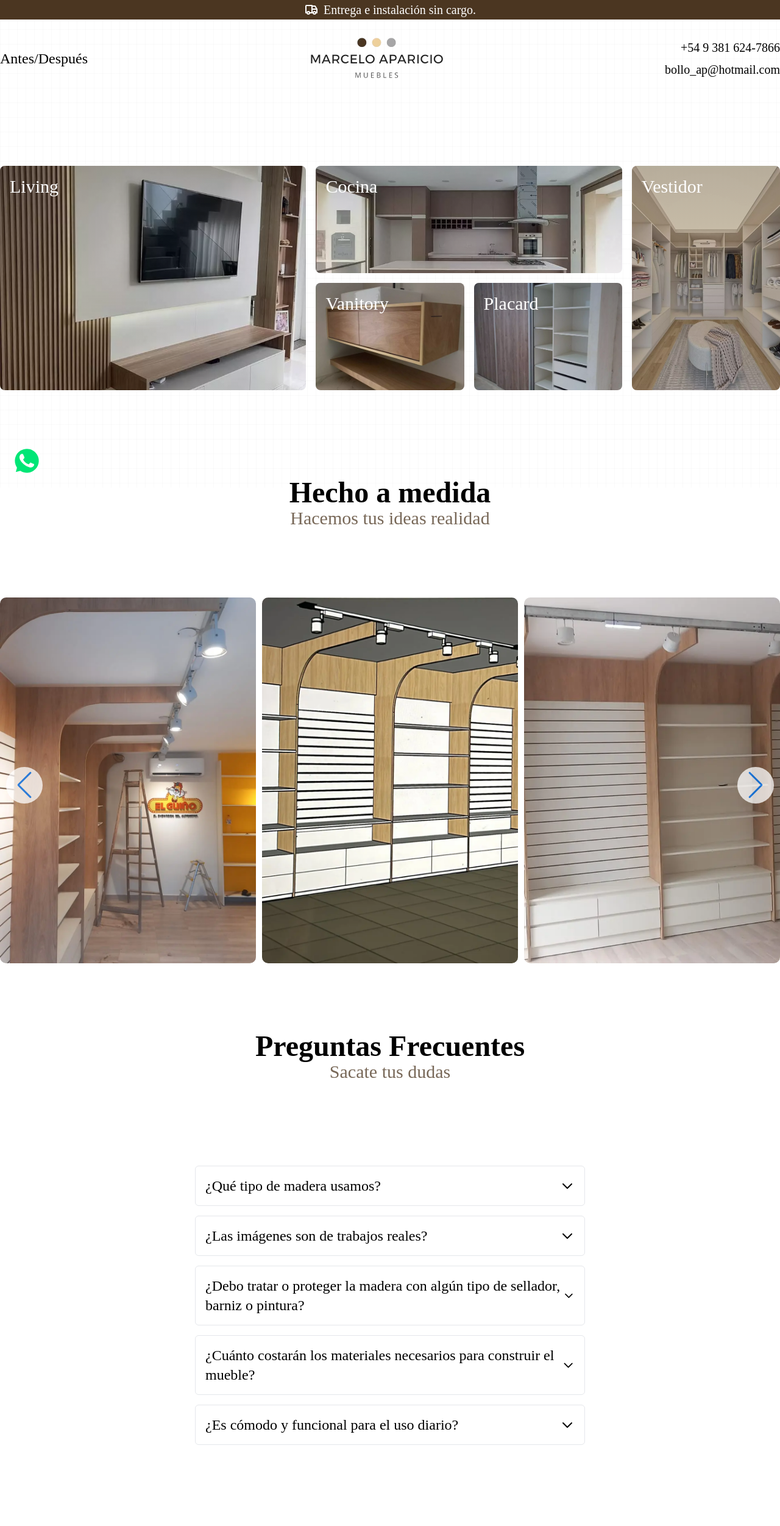
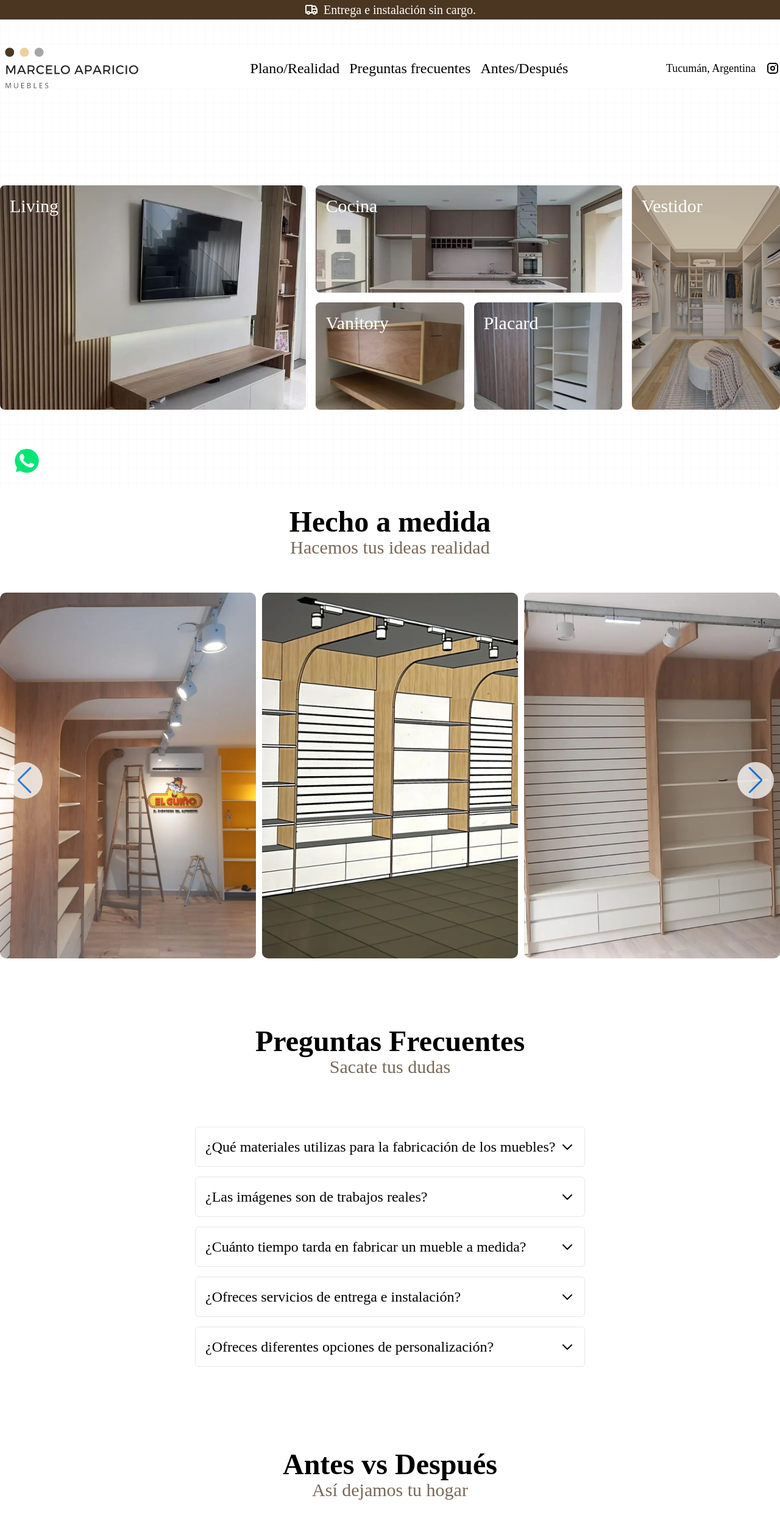
Before and after one commit to maximodip/marcelo-muebles, an Astro site: page / in a window 1280 px wide. Shown: the top 2503 px of the page at 61% size. Built offline with nearby package versions, Linux system fonts and the light colour scheme; Astro itself is replaced by a stand-in of ours; a web font is replaced by a local one; what @midudev/tailwind-animations would draw is missing.

Commit message:
add icon and change logo to left

```diff
--- a/src/components/BentoGrid.astro
+++ b/src/components/BentoGrid.astro
@@ -2,7 +2,7 @@
 import { Image } from "astro:assets";
 ---
 
-<section class="md:my-32 px-2 md:px-0" id="first-content">
+<section class="md:my-36 px-2 md:px-0" id="first-content">
   <div class="py-4">
     <div class="grid grid-cols-1 sm:grid-cols-2 md:grid-cols-5 gap-4 h-full">
       <div
--- a/src/components/Navbar.astro
+++ b/src/components/Navbar.astro
@@ -1,31 +1,38 @@
 ---
 import Menu from "../components/icons/Menu.astro";
-import { Image } from 'astro:assets';
+import Instagram from "../components/icons/Instagram.astro";
+import { Image } from "astro:assets";
 ---
 
-<nav class="h-16 max-sm:mt-4 sm:mt-8 sm:mb-4 container mx-auto px-2 md:px-0">
+<header
+  class="h-16 max-sm:mt-4 sm:mt-12 sm:mb-4 container mx-auto px-2 md:px-0 bg-white"
+>
   <div class="flex items-center justify-between h-full">
-    <div class="sm:flex items-center gap-x-4 text-xl hidden">
-      <a href="/#antes-despues" class="text-2xl hover:underline">Antes/Después</a
-      >
-    </div>
-    <a href="/" class="hidden sm:block">
-      <Image src="/logo.webp" alt="Logo" height="350" width="250" />
-    </a>
-    <a href="/" class="block sm:hidden">
+    <a href="/" class="block">
       <Image src="/logoleft.webp" alt="Logo" height="350" width="250" />
     </a>
-    <div class="sm:flex flex-col gap-2 hidden text-right">
+    <nav class="sm:flex items-center gap-x-4 hidden">
       <a
-        class="hover:underline font-medium text-xl"
-        href="https://api.whatsapp.com/send?phone=3816247866&text=Hola! Ví tus muebles y me gustaría hacer una consulta."
-        target="_blank">+54 9 381 624-7866</a
+        href="/#swiperHero"
+        class="text-lg lg:text-2xl hover:underline"
+        >Plano/Realidad</a
       >
+      <a href="/#preguntas-frecuentes" class="text-lg lg:text-2xl hover:underline"
+        >Preguntas frecuentes</a
+      >
+      <a href="/#antes-despues" class="text-lg lg:text-2xl hover:underline"
+        >Antes/Después</a
+      >
+    </nav>
+    <div class="max-sm:hidden flex items-center text-lg gap-x-4">
+      <span class="lg:block hidden">Tucumán, Argentina</span>
       <a
-        class="hover:underline font-medium text-xl"
-        href="mailto:bollo_ap@hotmail.com"
-        target="_blank">bollo_ap@hotmail.com</a
+        class="hover:opacity-70"
+        href="https://instagram.com/marceloapariciomuebles"
+        target="_blank"
       >
+        <Instagram width="32" height="32" />
+      </a>
     </div>
     <button
       class="sm:hidden size-8"
@@ -42,17 +49,21 @@ import { Image } from 'astro:assets';
   >
     <div class="flex justify-around">
       <a
-        href="/antes-despues"
-        class="block py-2 px-4 text-gray-800 hover:bg-gray-300">Antes/Después</a
-      >
-      <a
-        href="/#swiperHero"
+        href="#swiperHero"
         class="block py-2 px-4 text-gray-800 hover:bg-gray-300"
         >Plano/Realidad</a
       >
+      <a
+        href="#preguntas-frecuentes"
+        class="block py-2 px-4 text-gray-800 hover:bg-gray-300">Preguntas frecuentes</a
+      >
+      <a
+        href="#antes-despues"
+        class="block py-2 px-4 text-gray-800 hover:bg-gray-300">Antes/Después</a
+      >
     </div>
   </div>
-</nav>
+</header>
 
 <style>
   #mobileMenu {
--- a/src/components/SectionTitle.astro
+++ b/src/components/SectionTitle.astro
@@ -8,7 +8,7 @@ interface Props {
 const { title, subtitle, id } = Astro.props;
 ---
 
-<section class="my-28 text-center" id={id}>
+<section class="mt-28 mb-14 text-center" id={id}>
   <h2 class="md:text-5xl text-3xl font-bold">{title}</h2>
   <p class="md:text-3xl text-2xl opacity-75 text-[#4B3621]">{subtitle}</p>
 </section>
--- /dev/null
+++ b/src/components/icons/Instagram.astro
@@ -0,0 +1,17 @@
+<svg
+  {...Astro.props}
+  xmlns="http://www.w3.org/2000/svg"
+  width="24"
+  height="24"
+  viewBox="0 0 24 24"
+  fill="none"
+  stroke="currentColor"
+  stroke-width="2"
+  stroke-linecap="round"
+  stroke-linejoin="round"
+  class="icon icon-tabler icons-tabler-outline icon-tabler-brand-instagram"
+  ><path stroke="none" d="M0 0h24v24H0z" fill="none"></path><path
+    d="M4 4m0 4a4 4 0 0 1 4 -4h8a4 4 0 0 1 4 4v8a4 4 0 0 1 -4 4h-8a4 4 0 0 1 -4 -4z"
+  ></path><path d="M12 12m-3 0a3 3 0 1 0 6 0a3 3 0 1 0 -6 0"></path><path
+    d="M16.5 7.5l0 .01"></path></svg
+>
--- a/src/pages/index.astro
+++ b/src/pages/index.astro
@@ -15,8 +15,8 @@ import PreguntasFrecuentes from "../sections/PreguntasFrecuentes.astro";
     id="swiperHero"
   />
   <SwiperHero />
-  <SectionTitle title="Preguntas Frecuentes" subtitle="Sacate tus dudas" />
+  <SectionTitle title="Preguntas Frecuentes" subtitle="Sacate tus dudas" id="preguntas-frecuentes" />
   <PreguntasFrecuentes />
-  <SectionTitle title="Antes vs Después" subtitle="Así dejamos tu hogar" />
+  <SectionTitle title="Antes vs Después" subtitle="Así dejamos tu hogar" id="antes-despues" />
   <AntesDespues />
 </Layout>
--- a/src/sections/AntesDespues.astro
+++ b/src/sections/AntesDespues.astro
@@ -14,7 +14,7 @@ const imagesAfter = [
 ]
 ---
 
-<section id="antes-despues" class="flex justify-center items-center">
+<section class="flex justify-center items-center">
   <div class="shadow-sm rounded-lg overflow-hidden flex flex-col md:flex-row w-full max-w-5xl">
     <div class="flex-1 p-2 text-center">
         <h2 class="text-2xl font-bold mb-4">Imágenes de Antes</h2>
--- a/src/sections/PreguntasFrecuentes.astro
+++ b/src/sections/PreguntasFrecuentes.astro
@@ -5,32 +5,32 @@ const data = [
   {
     dataTarget: "content-1",
     contentId: "content-1",
-    question: "¿Qué tipo de madera usamos?",
-    answer: "1"
+    question: "¿Qué materiales utilizas para la fabricación de los muebles?",
+    answer: "Usamos tableros de melaminas sobre MDF de las mejores marcas."
   },
   {
     dataTarget: "content-2",
     contentId: "content-2",
     question: "¿Las imágenes son de trabajos reales?",
-    answer: "2"
+    answer: "Si, todas las imágenes que ves en nuestra página son de trabajos reales."
   },
   {
     dataTarget: "content-3",
     contentId: "content-3",
-    question: "¿Debo tratar o proteger la madera con algún tipo de sellador, barniz o pintura?",
-    answer: "3"
+    question: "¿Cuánto tiempo tarda en fabricar un mueble a medida?",
+    answer: "Un proceso de 15 días desde que se compra el material hasta la entrega."
   },
   {
     dataTarget: "content-4",
     contentId: "content-4",
-    question: "¿Cuánto costarán los materiales necesarios para construir el mueble?",
-    answer: "4"
+    question: "¿Ofreces servicios de entrega e instalación?",
+    answer: "Si, entrega e instalación sin cargo para todo Tucumán."
   },
   {
     dataTarget: "content-5",
     contentId: "content-5",
-    question: "¿Es cómodo y funcional para el uso diario?",
-    answer: "5"
+    question: "¿Ofreces diferentes opciones de personalización?",
+    answer: "Si, tenemos diferentes colores y texturas a elección."
   }
 ]
 ---
```
